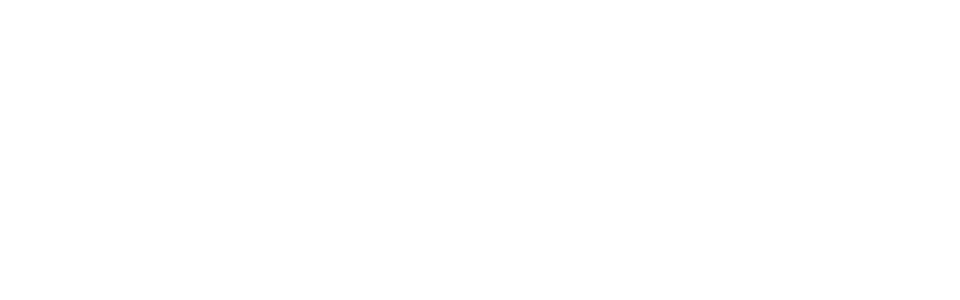
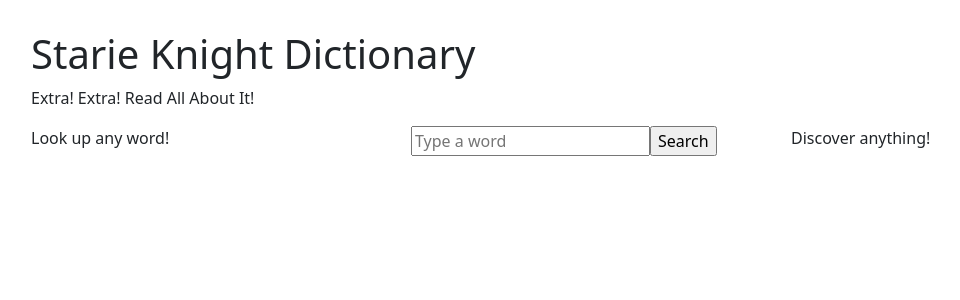
Before and after one commit to tam3marie/Dictionary-App, a React (Create React App) app: page / in a window 1280 px wide. Shown: the top 300 px of the page, without its empty margins (51-1011 px from the left). Built offline with nearby package versions, Linux system fonts and the light colour scheme.

Commit message:
Created search form structure

```diff
--- a/src/App.css
+++ b/src/App.css
@@ -1,38 +1,3 @@
 .App {
-  text-align: center;
+  margin: 30px 0px;
 }
-
-.App-logo {
-  height: 40vmin;
-  pointer-events: none;
-}
-
-@media (prefers-reduced-motion: no-preference) {
-  .App-logo {
-    animation: App-logo-spin infinite 20s linear;
-  }
-}
-
-.App-header {
-  background-color: #282c34;
-  min-height: 100vh;
-  display: flex;
-  flex-direction: column;
-  align-items: center;
-  justify-content: center;
-  font-size: calc(10px + 2vmin);
-  color: white;
-}
-
-.App-link {
-  color: #61dafb;
-}
-
-@keyframes App-logo-spin {
-  from {
-    transform: rotate(0deg);
-  }
-  to {
-    transform: rotate(360deg);
-  }
-}
--- a/src/App.js
+++ b/src/App.js
@@ -1,6 +1,16 @@
+import React from "react";
+import Dictionary from "./Dictionary";
 import "./App.css";
 import "bootstrap/dist/css/bootstrap.min.css";
 
 export default function App() {
-  return <div className="App"></div>;
+  return (
+    <div className="App">
+      <div className="container">
+        <h1>Starie Knight Dictionary</h1>
+        <p>Extra! Extra! Read All About It!</p>
+        <Dictionary />
+      </div>
+    </div>
+  );
 }
--- /dev/null
+++ b/src/Dictionary.js
@@ -0,0 +1,38 @@
+import React, { useState } from "react";
+import "./Dictionary.css";
+
+export default function Dictionary() {
+  const [keyword, setKeyword] = useState("");
+
+  function search(event) {
+    event.preventDefault();
+    alert(`Searching for ${keyword} definition`);
+  }
+
+  function handleKeywordChange(event) {
+    setKeyword(event.target.value);
+  }
+
+  return (
+    <div className="Dictionary">
+      <form onSubmit={search}>
+        <div className="row">
+          <span className="col-4">
+            <span>Look up any word!</span>
+          </span>
+          <span className="col-4">
+            <input
+              type="search"
+              placeholder="Type a word"
+              onChange={handleKeywordChange}
+            />
+            <input type="submit" value="Search" />
+          </span>
+          <span className="col-4">
+            <span>Discover anything!</span>
+          </span>
+        </div>
+      </form>
+    </div>
+  );
+}
```
Also changed, not shown: src/Dictionary.css (added).
